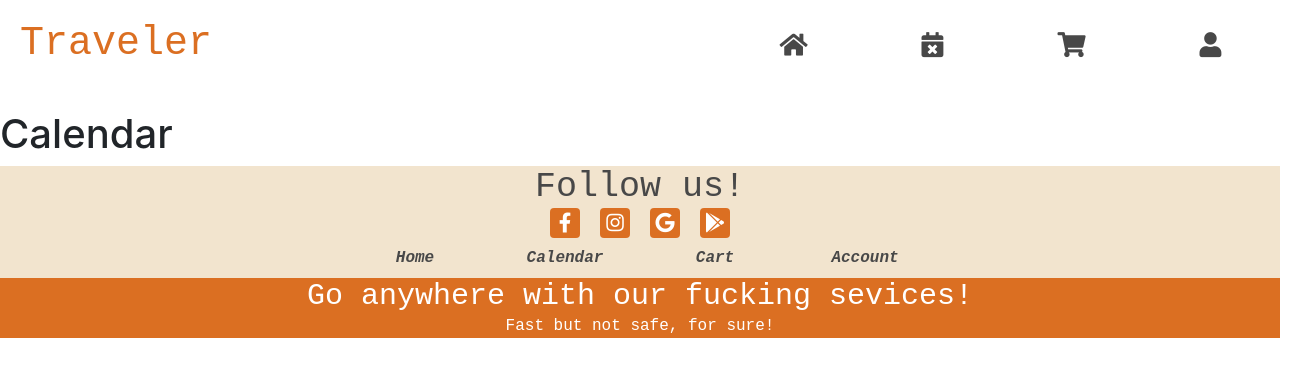
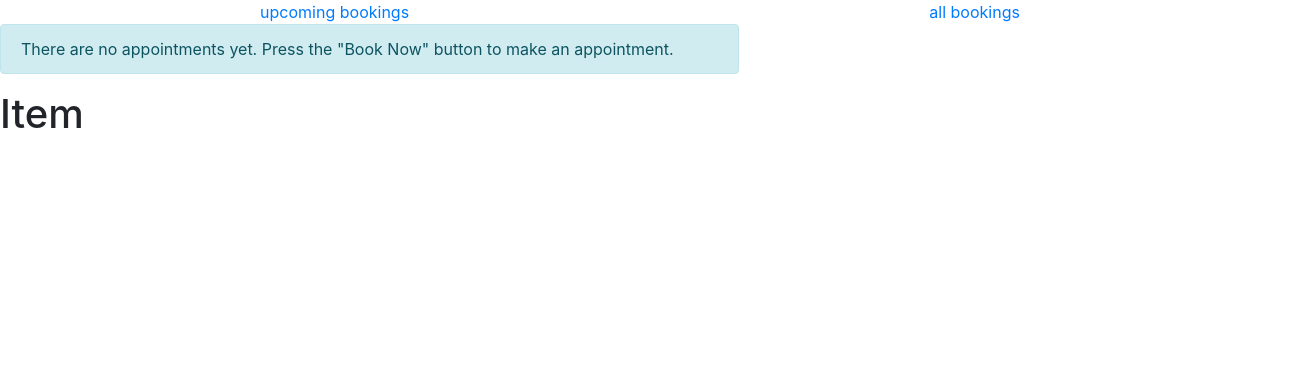
Before and after one commit to DNghiep/traveler_v2, a React (Create React App) app in the folder src/: page /calendar in a window 1280 px wide. Shown: the top 376 px of the page, 1310 px wide, since content can reach past the window. Built offline with nearby package versions, Linux system fonts and the light colour scheme.

Commit message:
add view-history-list and item component

```diff
--- /dev/null
+++ b/src/content_component/item_component/ItemComponent.js
@@ -0,0 +1,17 @@
+import React, { Component } from "react";
+import "./ItemComponent.css";
+class ItemComponent extends Component {
+  constructor(props) {
+    super(props);
+    this.state = {};
+  }
+  render() {
+    return (
+      <div className="">
+        <h1>Item</h1>
+      </div>
+    );
+  }
+}
+
+export default ItemComponent;
--- /dev/null
+++ b/src/content_component/view_history_component/History.css
@@ -0,0 +1,13 @@
+.tab-container {
+  padding: 25px 0;
+  padding-top: 25px;
+  padding-right: 0px;
+  padding-bottom: 25px;
+  padding-left: 0px;
+  text-align: center;
+}
+.booking-result-tabs-container {
+  display: flex;
+  flex-direction: row;
+  justify-content: space-around;
+}
--- /dev/null
+++ b/src/content_component/view_history_component/History.js
@@ -0,0 +1,57 @@
+import React, { Component } from "react";
+import "./History.css";
+import ItemComponent from "../item_component/ItemComponent";
+class History extends Component {
+  constructor(props) {
+    super(props);
+    this.state = {
+      user: undefined
+    };
+  }
+  render() {
+    return (
+      <div className="">
+        <div>
+          <div className="booking-result-view">
+            <div className="booking-result-tabs-container ">
+              <div className="tab-link">
+                <a href="#client/bookings/type/upcoming">upcoming bookings</a>
+              </div>
+
+              <div className="tab-link">
+                <a href="#client/bookings/type/all">all bookings</a>
+              </div>
+            </div>
+
+            <div class="container-fluid column">
+              <div class="row">
+                <div class="section-pd">
+                  <div id="sb_message_container" />
+                  <div id="sb_push_notification_container" />
+                  <div id="sb_bookings_list">
+                    <div>
+                      <div
+                        class="alert alert-info alert-dismissible"
+                        role="alert"
+                      >
+                        There are no appointments yet. Press the "Book Now"
+                        button to make an appointment.
+                      </div>
+                    </div>
+
+                    <ItemComponent />
+                  </div>
+
+                  <div class="clearfix" />
+                </div>
+                <div id="sb_back_btns_plugin" />
+              </div>
+            </div>
+          </div>
+        </div>
+      </div>
+    );
+  }
+}
+
+export default History;
--- a/src/index.js
+++ b/src/index.js
@@ -4,8 +4,8 @@ import './index.css';
 import 'bootstrap/dist/css/bootstrap.css';
 import App from './App';
 import * as serviceWorker from './serviceWorker';
-
-ReactDOM.render(<App />, document.getElementById('root'));
+import History from "../src/content_component/view_history_component/History"
+ReactDOM.render(<History />, document.getElementById('root'));
 
 // If you want your app to work offline and load faster, you can change
 // unregister() to register() below. Note this comes with some pitfalls.
```
Also changed, not shown: src/content_component/item_component/ItemComponent.css (added).
